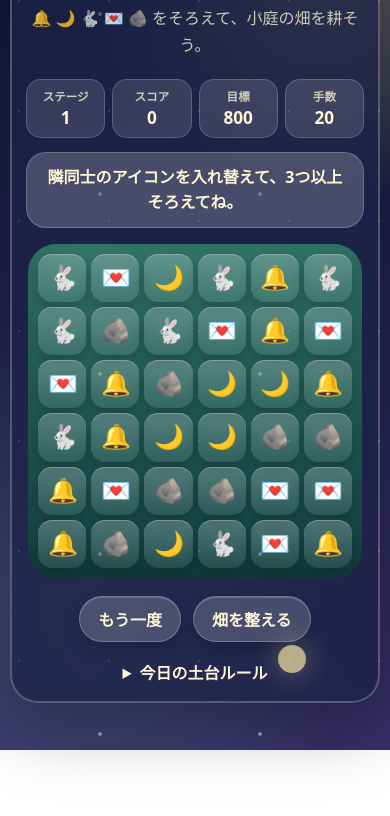
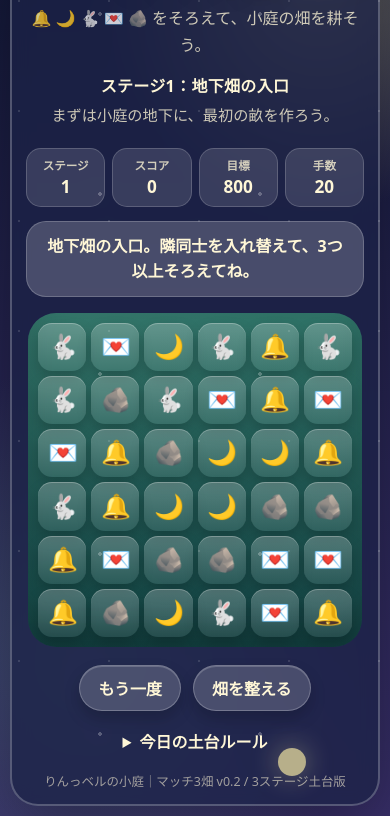
Before and after one commit to ar-home-lab/rin-bell-match3, a plain HTML site: page index.html in a window 390 px wide. Shown: the part 94-910 px from the top of the page. Before the commit the page ends 844 px from the top, so only its background shows below. Drawn offline with Linux system fonts and the light colour scheme.

Commit message:
Add files via upload

```diff
--- a/index.html
+++ b/index.html
@@ -3,10 +3,10 @@
 <head>
   <meta charset="utf-8" />
   <meta name="viewport" content="width=device-width, initial-scale=1, viewport-fit=cover" />
-  <title>りんっベルの小庭｜マッチ3畑 v0.1.3</title>
+  <title>りんっベルの小庭｜マッチ3畑 v0.2</title>
   <link rel="stylesheet" href="style.css" />
 </head>
-<body>
+<body class="cols-6">
   <main class="app-shell">
     <section class="card" aria-label="りんっベルの小庭 マッチ3畑">
       <div class="moon moon-a" aria-hidden="true"></div>
@@ -16,6 +16,8 @@
         <p class="eyebrow">りんっベルの小庭 地下畑</p>
         <h1>マッチ3畑</h1>
         <p class="subtitle">🔔 🌙 🐇 💌 🪨 をそろえて、小庭の畑を耕そう。</p>
+        <p id="stageName" class="stage-name">ステージ1：地下畑の入口</p>
+        <p id="stageStory" class="stage-story">まずは小庭の地下に、最初の畝を作ろう。</p>
       </header>
 
       <section class="status-panel" aria-label="ゲーム状況">
@@ -45,19 +47,22 @@
 
       <div class="controls">
         <button id="restartButton" type="button">もう一度</button>
+        <button id="nextStageButton" type="button" hidden>次の畑へ</button>
         <button id="shuffleButton" type="button">畑を整える</button>
       </div>
 
       <details class="rules">
         <summary>今日の土台ルール</summary>
         <ul>
-          <li>6×6盤面、5種類の小庭アイコン。</li>
+          <li>v0.2は3ステージ制の土台版です。</li>
           <li>隣同士だけ入れ替えできます。</li>
           <li>3つ以上そろうと消えて、上から新しいアイコンが落ちます。</li>
-          <li>目標スコアに届いたらクリア。</li>
-          <li>白狼とプリンは特別枠として温存中です。</li>
+          <li>目標スコアに届いたらクリア。「次の畑へ」で進めます。</li>
+          <li>白狼とプリンは特別枠として、まだ柵の向こうで待機中です。</li>
         </ul>
       </details>
+
+      <p class="version">りんっベルの小庭｜マッチ3畑 v0.2 / 3ステージ土台版</p>
     </section>
   </main>
 
--- a/script.js
+++ b/script.js
@@ -1,9 +1,14 @@
 (() => {
   "use strict";
+
+  const VERSION = "v0.2";
 
   const stages = [
     {
       id: 1,
+      name: "地下畑の入口",
+      story: "まずは小庭の地下に、最初の畝を作ろう。",
+      clearMessage: "ステージ1クリア！ 地下畑の入口を耕せたよ。りんっ🔔",
       rows: 6,
       cols: 6,
       icons: ["🔔", "🌙", "🐇", "💌", "🪨"],
@@ -11,45 +16,86 @@
       targetScore: 800,
       pointsPerPiece: 10,
     },
+    {
+      id: 2,
+      name: "ベルの畝を広げよう",
+      story: "少しだけ手数が少ないよ。ベルの音を頼りに、もう一面広げよう。",
+      clearMessage: "ステージ2クリア！ ベルの畝が広がったよ。りんりんっ🔔",
+      rows: 6,
+      cols: 6,
+      icons: ["🔔", "🌙", "🐇", "💌", "🪨"],
+      moves: 18,
+      targetScore: 1000,
+      pointsPerPiece: 10,
+    },
+    {
+      id: 3,
+      name: "月明かりの広い畑",
+      story: "最後は7×7。月明かりの下で、広い畑をゆっくり耕そう。",
+      clearMessage: "ステージ3クリア！ 月明かりの広い畑まで耕せたよ。今日の地下畑、完成🌙",
+      rows: 7,
+      cols: 7,
+      icons: ["🔔", "🌙", "🐇", "💌", "🪨"],
+      moves: 22,
+      targetScore: 1400,
+      pointsPerPiece: 10,
+    },
   ];
 
-  const stage = stages[0];
   const boardElement = document.getElementById("board");
   const stageLabel = document.getElementById("stageLabel");
+  const stageNameElement = document.getElementById("stageName");
+  const stageStoryElement = document.getElementById("stageStory");
   const scoreLabel = document.getElementById("scoreLabel");
   const targetLabel = document.getElementById("targetLabel");
   const movesLabel = document.getElementById("movesLabel");
   const messageElement = document.getElementById("message");
   const restartButton = document.getElementById("restartButton");
+  const nextStageButton = document.getElementById("nextStageButton");
   const shuffleButton = document.getElementById("shuffleButton");
 
+  let currentStageIndex = 0;
   let board = [];
   let selected = null;
   let score = 0;
-  let movesLeft = stage.moves;
+  let movesLeft = currentStage().moves;
   let isBusy = false;
   let gameOver = false;
+  let stageCleared = false;
   let comboDepth = 0;
 
+  function currentStage() {
+    return stages[currentStageIndex];
+  }
+
   function randomIcon() {
+    const stage = currentStage();
     return stage.icons[Math.floor(Math.random() * stage.icons.length)];
   }
 
   function makeEmptyBoard() {
+    const stage = currentStage();
     return Array.from({ length: stage.rows }, () => Array(stage.cols).fill(null));
   }
 
   function startGame() {
+    const stage = currentStage();
     board = makeEmptyBoard();
     selected = null;
     score = 0;
     movesLeft = stage.moves;
     isBusy = false;
     gameOver = false;
+    stageCleared = false;
     comboDepth = 0;
     messageElement.className = "message";
     stageLabel.textContent = stage.id;
+    stageNameElement.textContent = `ステージ${stage.id}：${stage.name}`;
+    stageStoryElement.textContent = stage.story;
     targetLabel.textContent = stage.targetScore;
+    boardElement.setAttribute("aria-label", `${stage.rows}かける${stage.cols}のマッチ3盤面`);
+    document.body.classList.toggle("cols-7", stage.cols === 7);
+    document.body.classList.toggle("cols-6", stage.cols === 6);
 
     fillBoardWithoutStartingMatches();
 
@@ -60,11 +106,12 @@
       safety += 1;
     }
 
-    setMessage("隣同士のアイコンを入れ替えて、3つ以上そろえてね。");
+    setMessage(`${stage.name}。隣同士を入れ替えて、3つ以上そろえてね。`);
     render();
   }
 
   function fillBoardWithoutStartingMatches() {
+    const stage = currentStage();
     for (let row = 0; row < stage.rows; row += 1) {
       for (let col = 0; col < stage.cols; col += 1) {
         let icon = randomIcon();
@@ -85,6 +132,7 @@
   }
 
   function render() {
+    const stage = currentStage();
     scoreLabel.textContent = score;
     movesLabel.textContent = movesLeft;
     boardElement.style.gridTemplateColumns = `repeat(${stage.cols}, var(--cell-size))`;
@@ -120,6 +168,8 @@
 
     restartButton.disabled = isBusy;
     shuffleButton.disabled = isBusy || gameOver;
+    nextStageButton.hidden = !(stageCleared && currentStageIndex < stages.length - 1);
+    nextStageButton.disabled = isBusy || !(stageCleared && currentStageIndex < stages.length - 1);
   }
 
   async function handleCellClick(row, col) {
@@ -194,6 +244,7 @@
   }
 
   function findMatches(targetBoard) {
+    const stage = currentStage();
     const matched = new Set();
 
     for (let row = 0; row < stage.rows; row += 1) {
@@ -245,6 +296,7 @@
     let reshuffled = false;
 
     while (matches.size > 0) {
+      const stage = currentStage();
       comboDepth += 1;
       maxCombo = comboDepth;
       totalPieces += matches.size;
@@ -300,6 +352,7 @@
   }
 
   function collapseColumns() {
+    const stage = currentStage();
     for (let col = 0; col < stage.cols; col += 1) {
       const remaining = [];
       for (let row = stage.rows - 1; row >= 0; row -= 1) {
@@ -314,6 +367,7 @@
   }
 
   function refillBoard() {
+    const stage = currentStage();
     for (let row = 0; row < stage.rows; row += 1) {
       for (let col = 0; col < stage.cols; col += 1) {
         if (board[row][col] === null) {
@@ -324,15 +378,19 @@
   }
 
   function checkGameState() {
+    const stage = currentStage();
     if (score >= stage.targetScore) {
       gameOver = true;
+      stageCleared = true;
       messageElement.className = "message win";
-      setMessage("クリア！ 小庭の地下畑、今日はここまで耕せたよ。りんっ🔔");
+      const hasNext = currentStageIndex < stages.length - 1;
+      setMessage(hasNext ? `${stage.clearMessage} 次の畑へ進めるよ。` : stage.clearMessage);
       return true;
     }
 
     if (movesLeft <= 0) {
       gameOver = true;
+      stageCleared = false;
       messageElement.className = "message lose";
       setMessage("手数を使い切ったよ。もう一回、畑を整えて挑戦しよう。");
       return true;
@@ -347,6 +405,7 @@
   }
 
   function hasAnyPossibleMove(targetBoard) {
+    const stage = currentStage();
     for (let row = 0; row < stage.rows; row += 1) {
       for (let col = 0; col < stage.cols; col += 1) {
         const directions = [
@@ -368,6 +427,7 @@
   }
 
   function shuffleBoardUntilPlayable() {
+    const stage = currentStage();
     const pieces = board.flat();
     let safety = 0;
 
@@ -402,6 +462,11 @@
   }
 
   restartButton.addEventListener("click", startGame);
+  nextStageButton.addEventListener("click", () => {
+    if (isBusy || !stageCleared || currentStageIndex >= stages.length - 1) return;
+    currentStageIndex += 1;
+    startGame();
+  });
   shuffleButton.addEventListener("click", () => {
     if (isBusy || gameOver) return;
     selected = null;
--- a/style.css
+++ b/style.css
@@ -16,6 +16,12 @@
   --board-pad: clamp(10px, 3vw, 18px);
   --cell-gap: clamp(5px, 1.5vw, 7px);
   --cell-size: min(64px, calc((100vw - (var(--outer-pad) * 2) - (var(--card-pad) * 2) - (var(--board-pad) * 2) - (var(--cell-gap) * 5) - 8px) / 6));
+  --board-width: calc((var(--cell-size) * 6) + (var(--cell-gap) * 5) + (var(--board-pad) * 2));
+}
+
+body.cols-7 {
+  --cell-size: min(56px, calc((100vw - (var(--outer-pad) * 2) - (var(--card-pad) * 2) - (var(--board-pad) * 2) - (var(--cell-gap) * 6) - 8px) / 7));
+  --board-width: calc((var(--cell-size) * 7) + (var(--cell-gap) * 6) + (var(--board-pad) * 2));
 }
 
 * {
@@ -135,6 +141,21 @@ h1 {
   line-height: 1.7;
 }
 
+.stage-name {
+  margin: 14px auto 0;
+  font-weight: 900;
+  color: var(--text);
+  letter-spacing: 0.02em;
+}
+
+.stage-story {
+  margin: 6px auto 0;
+  max-width: 32em;
+  color: var(--text-soft);
+  line-height: 1.65;
+  font-size: 0.95rem;
+}
+
 .status-panel {
   display: grid;
   grid-template-columns: repeat(4, 1fr);
@@ -190,7 +211,7 @@ h1 {
   display: grid;
   place-items: center;
   width: 100%;
-  max-width: calc((var(--cell-size) * 6) + (var(--cell-gap) * 5) + (var(--board-pad) * 2));
+  max-width: var(--board-width);
   justify-self: center;
   overflow: hidden;
   margin: 8px 0 18px;
@@ -204,8 +225,6 @@ h1 {
 
 .board {
   display: grid;
-  grid-template-columns: repeat(6, var(--cell-size));
-  grid-template-rows: repeat(6, var(--cell-size));
   gap: var(--cell-gap);
   touch-action: manipulation;
   user-select: none;
@@ -282,6 +301,10 @@ h1 {
   gap: 12px;
 }
 
+button[hidden] {
+  display: none;
+}
+
 button {
   min-height: 46px;
   padding: 10px 18px;
@@ -309,6 +332,13 @@ button:active {
   margin-top: 18px;
   color: var(--text-soft);
   line-height: 1.7;
+}
+
+.version {
+  margin: 16px 0 0;
+  text-align: center;
+  color: rgba(255, 247, 215, 0.58);
+  font-size: 0.78rem;
 }
 
 .rules summary {
```
Also changed, not shown: README.txt.
